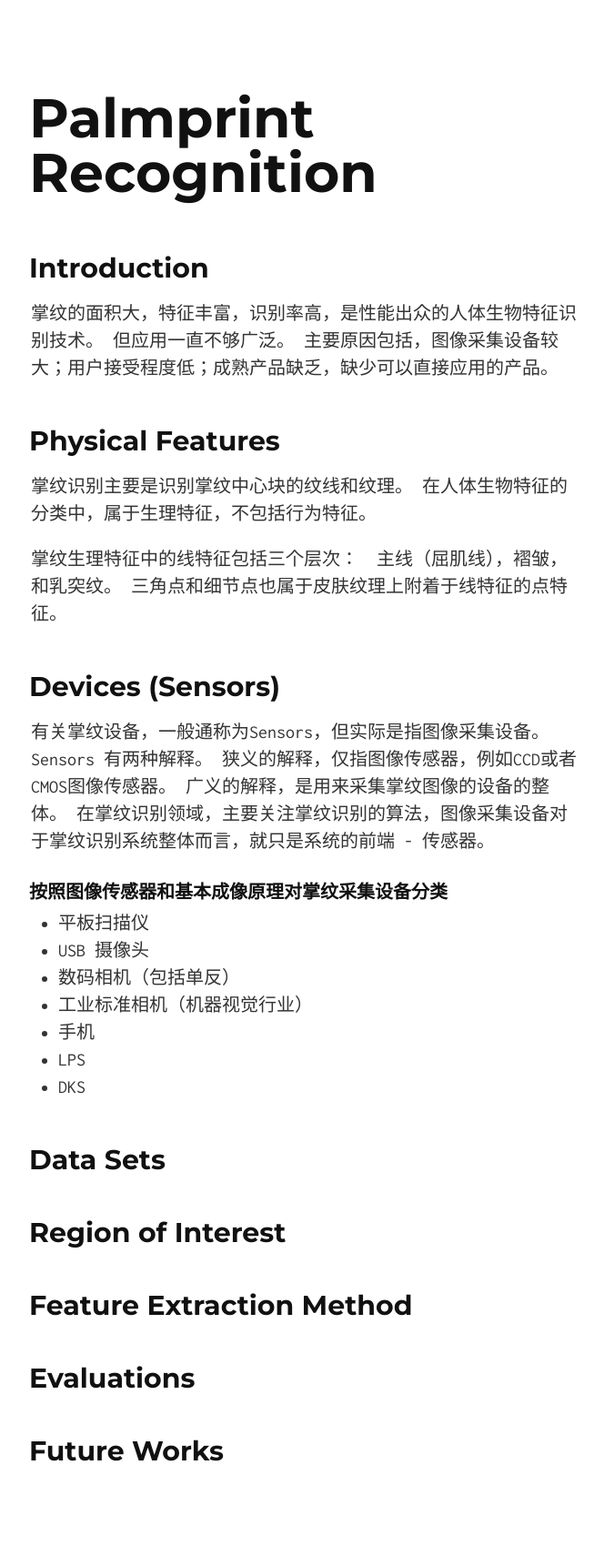
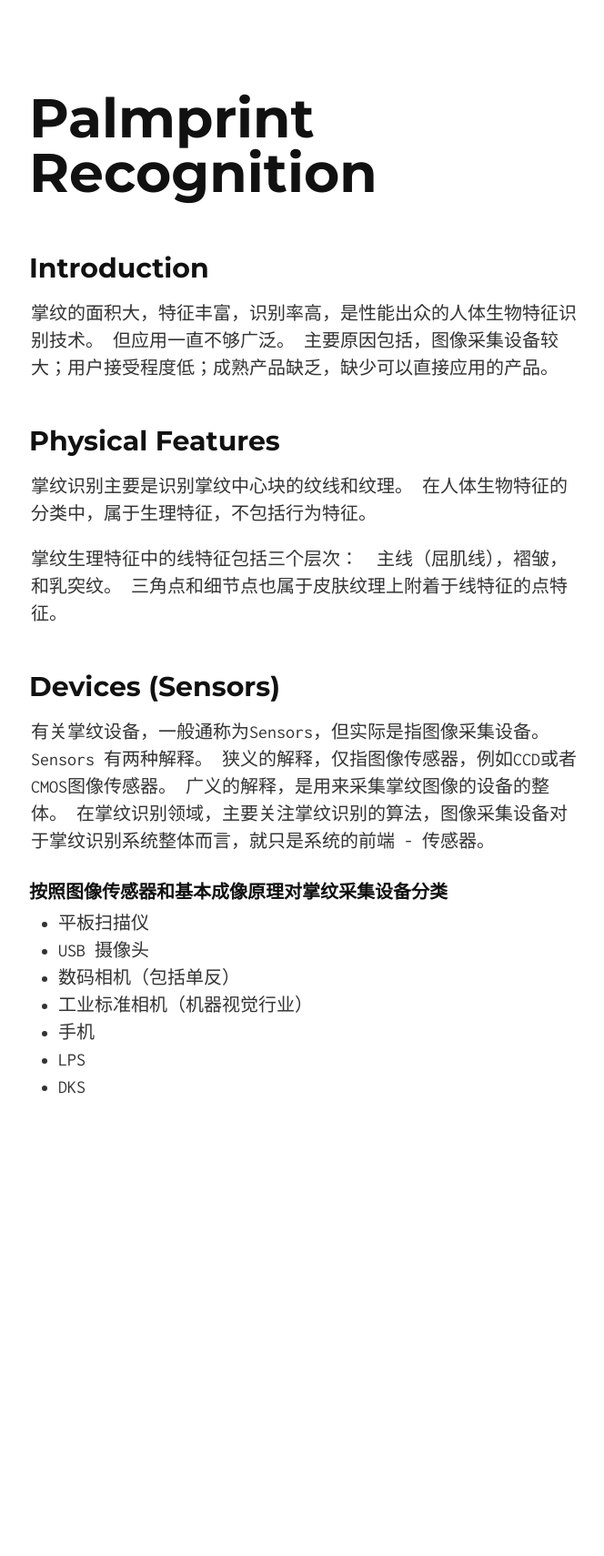
Before and after one commit to liyanarmstrong/projectExample, a Jekyll site: the page built from index.html, in a window 1280 px wide. Shown: the whole page at 91% size, without its empty margins (306-970 px from the left). Built offline with Jekyll 4.4.1, drawn with Linux system fonts in a browser that asks for light colours; Markdown is read by kramdown in place of the engine named in the settings; after the commit the page ends 1310 px from its top, so only the background shows below that.

Commit message:
Update index.md

```diff
--- a/_includes/index.md
+++ b/_includes/index.md
@@ -33,22 +33,3 @@ Sensors 有两种解释。
 + 手机
 + LPS
 + DKS
-
-Data Sets
--------------------------
-
-
-Region of Interest
--------------------------
-
-
-Feature Extraction Method
--------------------------
-
-
-Evaluations
--------------------------
-
-
-Future Works
--------------------------
```
